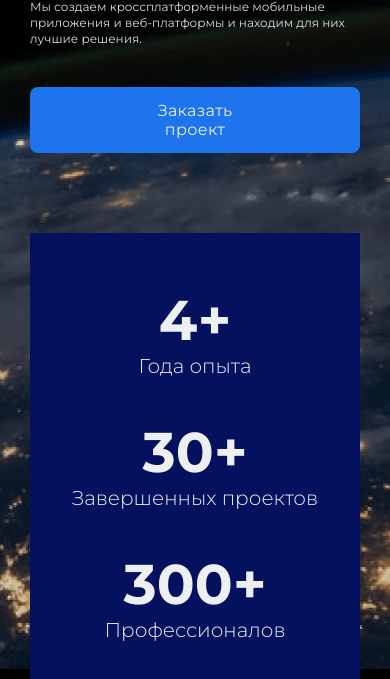
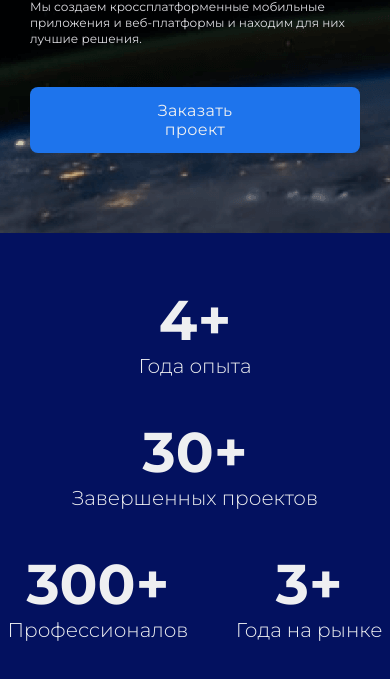
Before and after one commit to belskiy98/UST, a website: page index.html in a window 390 px wide. Shown: the part 415-1094 px from the top of the page. Drawn offline with Linux system fonts and the light colour scheme.

Commit message:
fix display the experience block in the mobile version on the main page

```diff
--- a/index.html
+++ b/index.html
@@ -171,6 +171,28 @@
             </div>
         </div>
         <main class="main">
+            <section class="experience">
+                <div class="container">
+                    <div class="hero__experience">
+                        <div class="experience-items">
+                            <div class="experience-items__years">4+</div>
+                            <div class="experience-items__text">Года опыта</div>
+                        </div>
+                        <div class="experience-items">
+                            <div class="experience-items__years">30+</div>
+                            <div class="experience-items__text">Завершенных проектов</div>
+                        </div>
+                        <div class="experience-items">
+                            <div class="experience-items__years">300+</div>
+                            <div class="experience-items__text">Профессионалов</div>
+                        </div>
+                        <div class="experience-items">
+                            <div class="experience-items__years">3+</div>
+                            <div class="experience-items__text">Года на рынке</div>
+                        </div>
+                    </div>
+                </div>
+            </section>
             <section class="about">
                 <div class="container">
                     <div class="section-title">О нас</div>
--- a/scss/_main-page.scss
+++ b/scss/_main-page.scss
@@ -403,11 +403,19 @@ h1 {
         border-radius: 8px;
     }
 
+    .header-block > .hero__experience {
+        display: none;
+    }
+
     .hero__experience {
         padding-top: 53px;
         padding-bottom: 106px;
         background-color: var(--blue-100);
     }
+}
+
+.body-main-page .experience {
+    display: none;
 }
 
 .about {
@@ -537,6 +545,15 @@ h1 {
 }
 
 @media (max-width:576px) {
+    .body-main-page .experience {
+        display: block;
+    }
+
+    .body-main-page .experience > .container {
+        padding-left: 0;
+        padding-right: 0;
+    }
+
     .about {
         padding-bottom: 88px;
     }
```
Also changed, not shown: css/styles.css, 1 other file.
